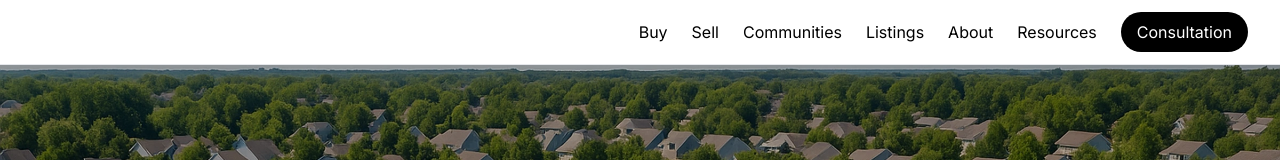
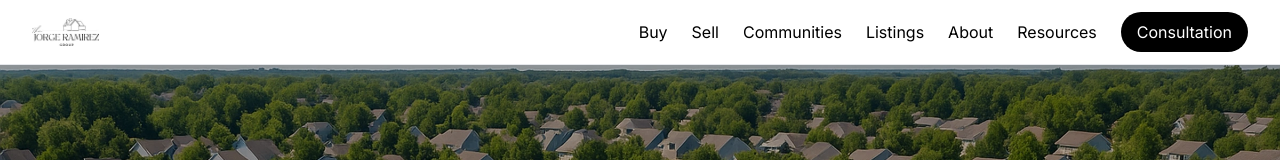
Before and after one commit to jorgeramirez76/jorge-ramirez-group, a Next.js app: page / in a window 1280 px wide. Shown: the top 160 px of the page. Built offline with nearby package versions, Linux system fonts and the light colour scheme.

Commit message:
Replace site logo with new branding

```diff
--- a/components/site-footer.tsx
+++ b/components/site-footer.tsx
@@ -8,10 +8,10 @@ export function SiteFooter() {
         <div>
           <div className="flex items-center gap-3">
             <Image
-              src="/images/logo/logo-primary.png"
+              src="/images/logo/logo-alt.jpg"
               alt="The Jorge Ramirez Group"
-              width={180}
-              height={48}
+              width={284}
+              height={118}
               className="h-8 w-auto"
             />
           </div>
--- a/components/site-header.tsx
+++ b/components/site-header.tsx
@@ -9,10 +9,10 @@ export function SiteHeader() {
       <div className="container h-16 flex items-center justify-between">
         <Link href="/" className="flex items-center gap-3" aria-label="The Jorge Ramirez Group">
           <Image
-            src="/images/logo/logo-primary.png"
+            src="/images/logo/logo-alt.jpg"
             alt="The Jorge Ramirez Group"
-            width={160}
-            height={40}
+            width={284}
+            height={118}
             className="h-7 w-auto"
           />
         </Link>
```
Also changed, not shown: public/images/logo/logo-primary.png (deleted).
